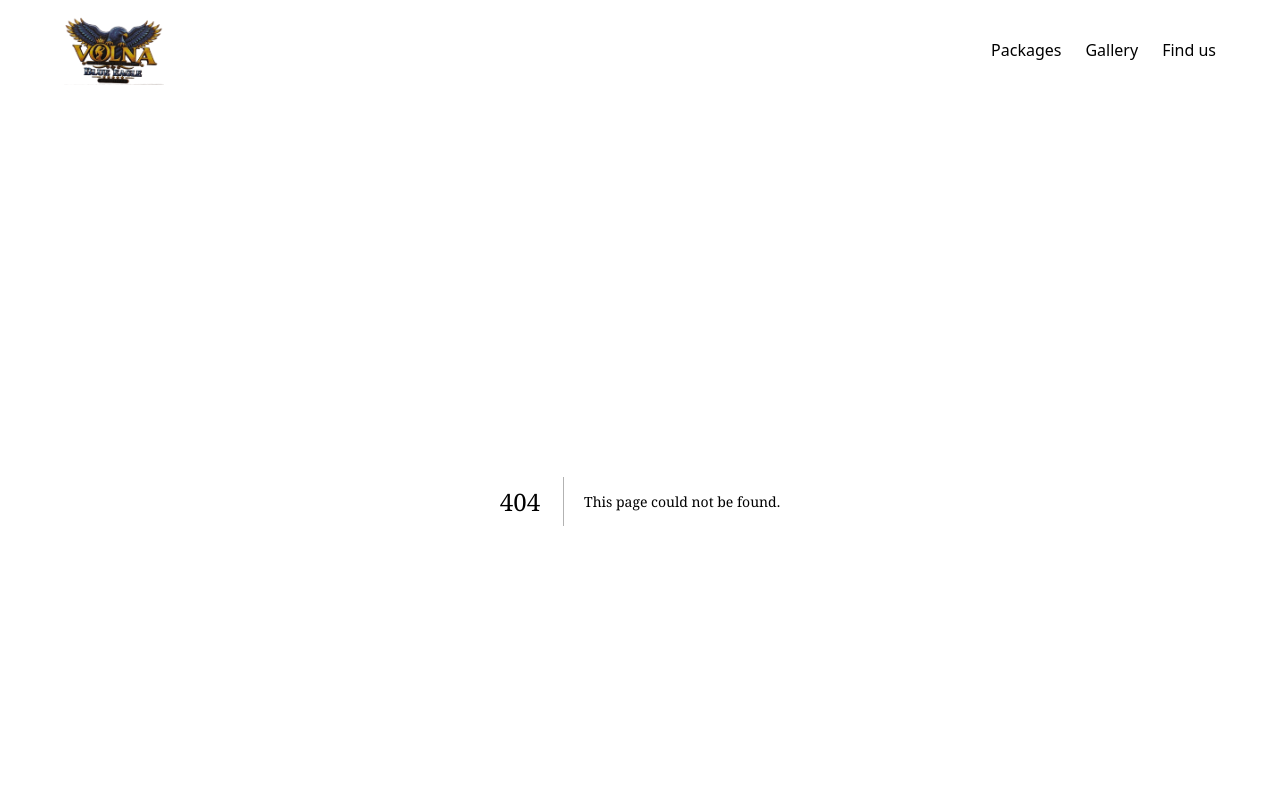
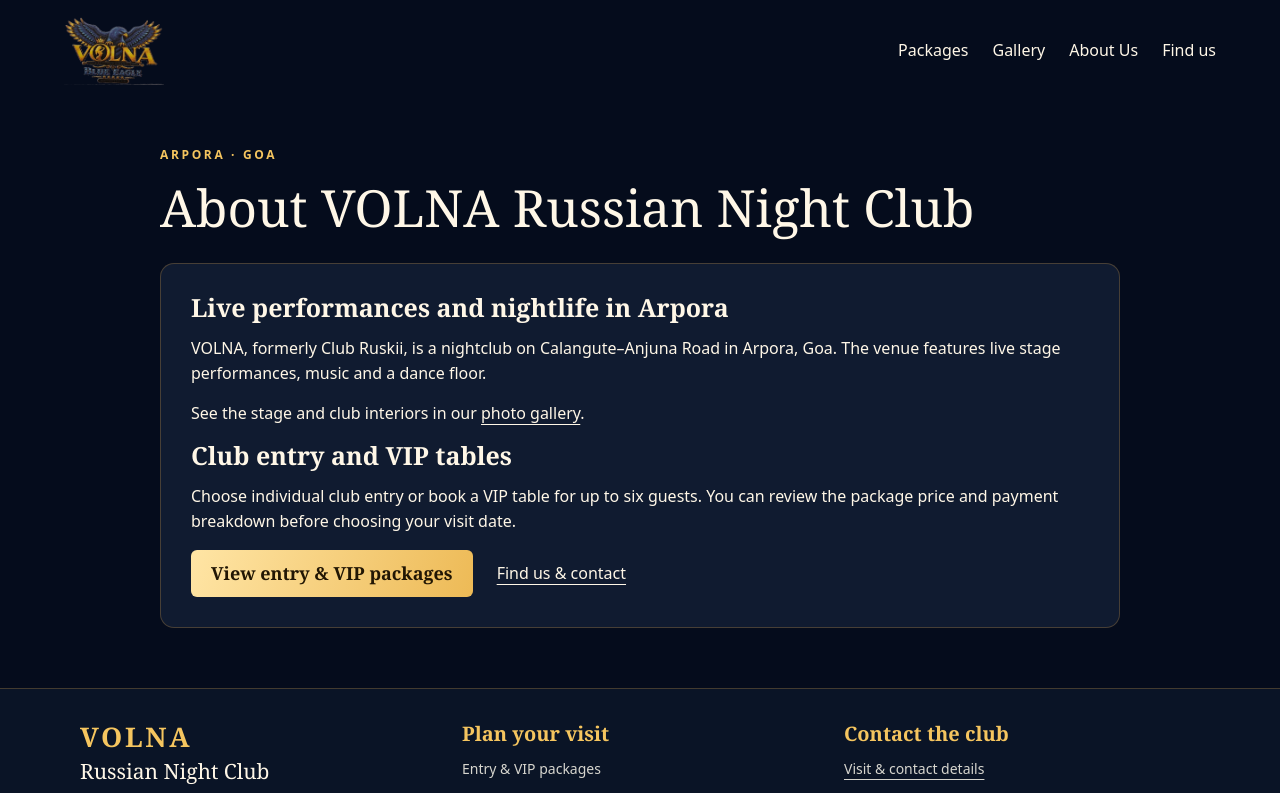
Before and after one commit to deepak989898/volna-ruskii-website, a Next.js app: page /about in a window 1280 px wide. Before the commit this address had no page. Shown: the top 793 px of the page. Built offline with nearby package versions, Linux system fonts and the light colour scheme.

Commit message:
Add the VOLNA About Us page and navigation link

```diff
--- /dev/null
+++ b/app/about/page.jsx
@@ -0,0 +1,26 @@
+import Link from "next/link";
+
+export const metadata = {
+  title: "About Us | Volna Ruskii in Arpora, Goa",
+  description: "Get to know VOLNA Russian Night Club, formerly Club Ruskii, in Arpora, Goa. Explore live performances, club entry and VIP table booking.",
+};
+
+export default function About() {
+  return (
+    <main className="sheet venuePage">
+      <p className="eyebrow">ARPORA · GOA</p>
+      <h1>About VOLNA Russian Night Club</h1>
+      <section className="venueCard">
+        <h2>Live performances and nightlife in Arpora</h2>
+        <p>VOLNA, formerly Club Ruskii, is a nightclub on Calangute–Anjuna Road in Arpora, Goa. The venue features live stage performances, music and a dance floor.</p>
+        <p>See the stage and club interiors in our <Link href="/gallery">photo gallery</Link>.</p>
+        <h2>Club entry and VIP tables</h2>
+        <p>Choose individual club entry or book a VIP table for up to six guests. You can review the package price and payment breakdown before choosing your visit date.</p>
+        <div className="links">
+          <Link className="gold" href="/#packages">View entry &amp; VIP packages</Link>
+          <Link href="/contact">Find us &amp; contact</Link>
+        </div>
+      </section>
+    </main>
+  );
+}
--- a/app/layout.jsx
+++ b/app/layout.jsx
@@ -27,6 +27,7 @@ export default async function Layout({ children }) {
           <nav>
             <Link href="/#packages">Packages</Link>
             <Link href="/gallery">Gallery</Link>
+            <Link href="/about">About Us</Link>
             <Link href="/contact">Find us</Link>
           </nav>
         </header>
```
